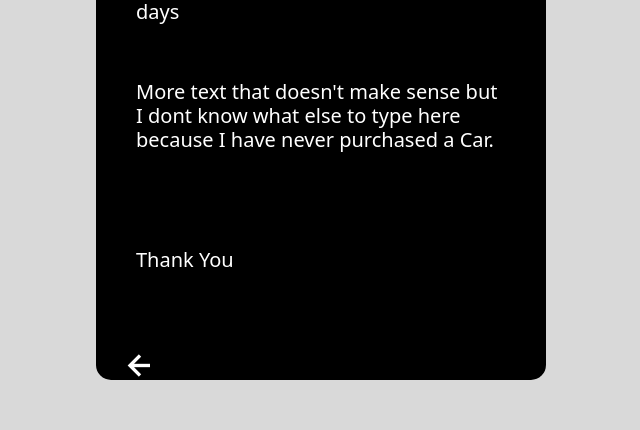
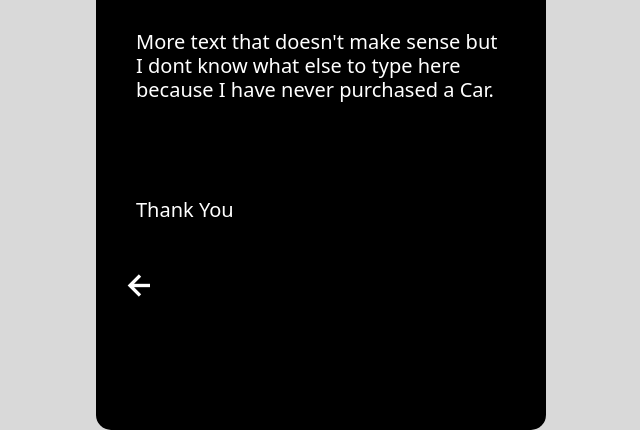
Before and after one commit to LameesMomen/Car-Animation, a plain HTML site: page detail.html in a window 1280 px wide. Shown: the part 420-850 px from the top of the page, without its empty margins (319-959 px from the left). Before the commit the page ends 800 px from the top, so only its background shows below. Drawn offline with nearby package versions, Linux system fonts and the light colour scheme.

Commit message:
add media query

```diff
--- a/Assets/Css/style.css
+++ b/Assets/Css/style.css
@@ -80,3 +80,13 @@ p{
 .profile{
     right: -50%;
 }
+
+
+
+/* Media Queries */
+
+@media only screen and (min-width: 600px) {
+.body-container{
+    height: 900px;
+}
+}
--- a/detail.html
+++ b/detail.html
@@ -35,7 +35,7 @@
                         <br><br><br><br><br> Thank You
                     </h5>
 
-                    <button style="margin-top: 50px;" class="back-button bg-transparent">
+                    <button style="margin-top: 20px;" class="back-button bg-transparent">
                         <i class='bx bx-left-arrow-alt text-white fs-1' ></i>
                     </button>
                 </div>
```
